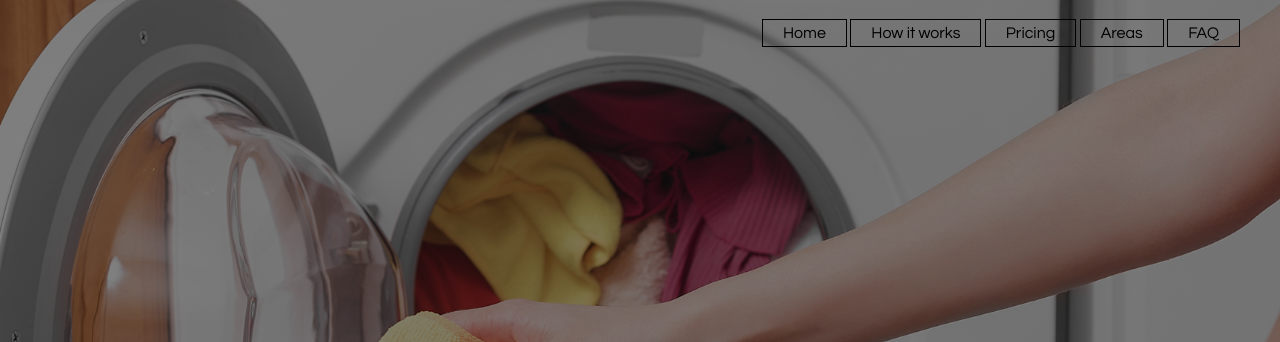
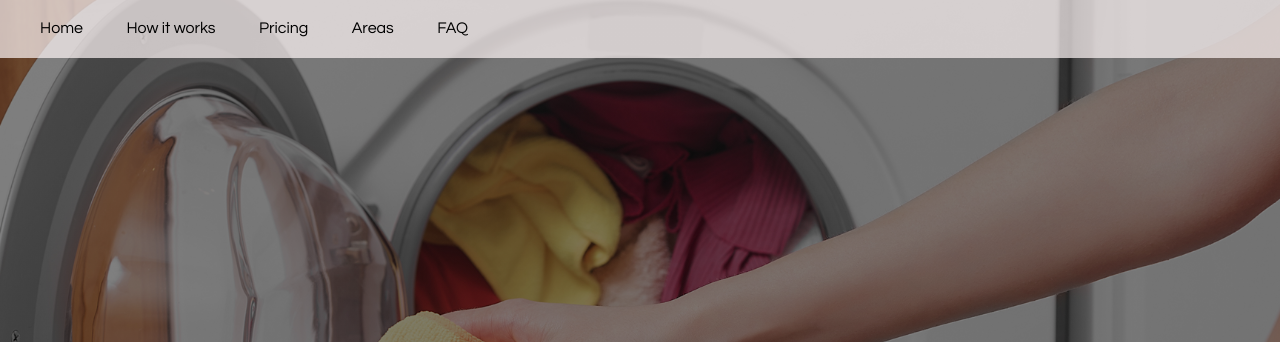
Before and after one commit to amanbadal890/amanbadal890.github.io, a plain HTML site: page index.html in a window 1280 px wide. Shown: the top 342 px of the page. Drawn offline with Linux system fonts and the light colour scheme.

Commit message:
Added Fixed Nav Bar and Sections

```diff
--- a/css/style.css
+++ b/css/style.css
@@ -2,6 +2,11 @@
     margin: 0;
     padding: 0;
     font-family: Century Gothic;
+}
+
+.main{
+    width: 100%;
+    height: 100%;
 }
 
 header{
@@ -11,33 +16,35 @@ header{
     background-position: center;
 }
 
-ul{
-    float: right;
-    list-style-type: none;
-    margin-top: 25px;
+.navbar{
+    position: fixed;
+    /* display: flex; */
+    width: 100%;
+    height: 58px;
+    background: rgba(255, 247, 247, 0.7);
 }
 
-ul li{
+.navbar ul{
+    list-style-type: none;
+    margin-top: 20px;
+    margin-left: 20px;
+}
+
+.navbar ul li{
     display: inline-block;
 }
 
-ul li a{
+.navbar ul li a{
     text-decoration: none;
     color: rgb(0, 0, 0);
     padding: 5px 20px;
-    border: 1px solid rgb(0, 0, 0);
 
 }
 
-ul li a:hover{
+.navbar ul li a:hover{
     background-color: black;
     color: #fff;
     transition: 0.6s ease;
-}
-
-.main{
-    max-width: 1200px;
-    margin: auto;
 }
 
 .title{
@@ -72,3 +79,13 @@ ul li a:hover{
     color: black;
     transition: 0.6s ease;
 }
+
+section{
+    display: flex;
+    flex-direction: column;
+    align-items: center;
+    justify-content: center;
+    text-align: center;
+    width: 100%;
+    height: 100vh;
+}
--- a/index.html
+++ b/index.html
@@ -3,26 +3,23 @@
 
 <head>
   <title> Patliputra Laundry </title>
-  <!-- <link rel="stylesheet" href="https://stackpath.bootstrapcdn.com/bootstrap/4.5.2/css/bootstrap.min.css" integrity="sha384-JcKb8q3iqJ61gNV9KGb8thSsNjpSL0n8PARn9HuZOnIxN0hoP+VmmDGMN5t9UJ0Z" crossorigin="anonymous">
-    <style>
-body {
-  background-image: url("https://cdn.dnaindia.com/sites/default/files/styles/full/public/2020/05/07/905080-sky-3154857960720.jpg");
- }
-</style> -->
   <link rel="stylesheet" type="text/css" href="css/style.css">
 </head>
 <body>
-
   <header>
     <div class="main">
+
+      <nav class="navbar">
         <ul>
-        <li><a href="#">Home</a></li>
-        <li><a href="#">How it works</a></li>
-        <li><a href="#">Pricing</a></li>
-        <li><a href="#">Areas</a></li>
-        <li><a href="#">FAQ</a></li>
+          <li><a href="#Home">Home</a></li>
+          <li><a href="#Howitworks">How it works</a></li>
+          <li><a href="#Pricing">Pricing</a></li>
+          <li><a href="#Areas">Areas</a></li>
+          <li><a href="#FAQ">FAQ</a></li>
         </ul>
-    </div>
+      </nav>
+
+      <section id="Home">
         <div class="title">
           <h1>Patliputra Laundry</h1>
         </div>
@@ -30,10 +27,34 @@ body {
           <a href="#" class="btn">CONTACT</a>
           <a href="#" class="btn">WHY US?</a>
         </div>
+      </section>
+
+      <section id="Howitworks">
+        <h1>How it Works</h1>
+        <p>Lorem ipsum dolor sit amet.</p>
+      </section>
+
+      <section id="Pricing">
+        <h1>Pricing</h1>
+        <p>Lorem ipsum dolor sit amet.</p>
+      </section>
+
+      <section id="Areas">
+        <h1>Areas</h1>
+        <p>Lorem ipsum dolor sit amet.</p>
+      </section>
+
+      <section id="FAQ">
+        <h1>FAQ</h1>
+        <p>Lorem ipsum dolor sit amet.</p>
+      </section>
+
+    </div>
+
+
+
+
   </header>
-
-  <!-- <h1 class="display-1 text-center">Patliputra Laundry Services</h1>
-  <button onclick="alert('I Love You');">Click me and something will happen</button> -->
 </body>
 
 </html>
```
Lines whose indentation alone changed are shown as unchanged.
